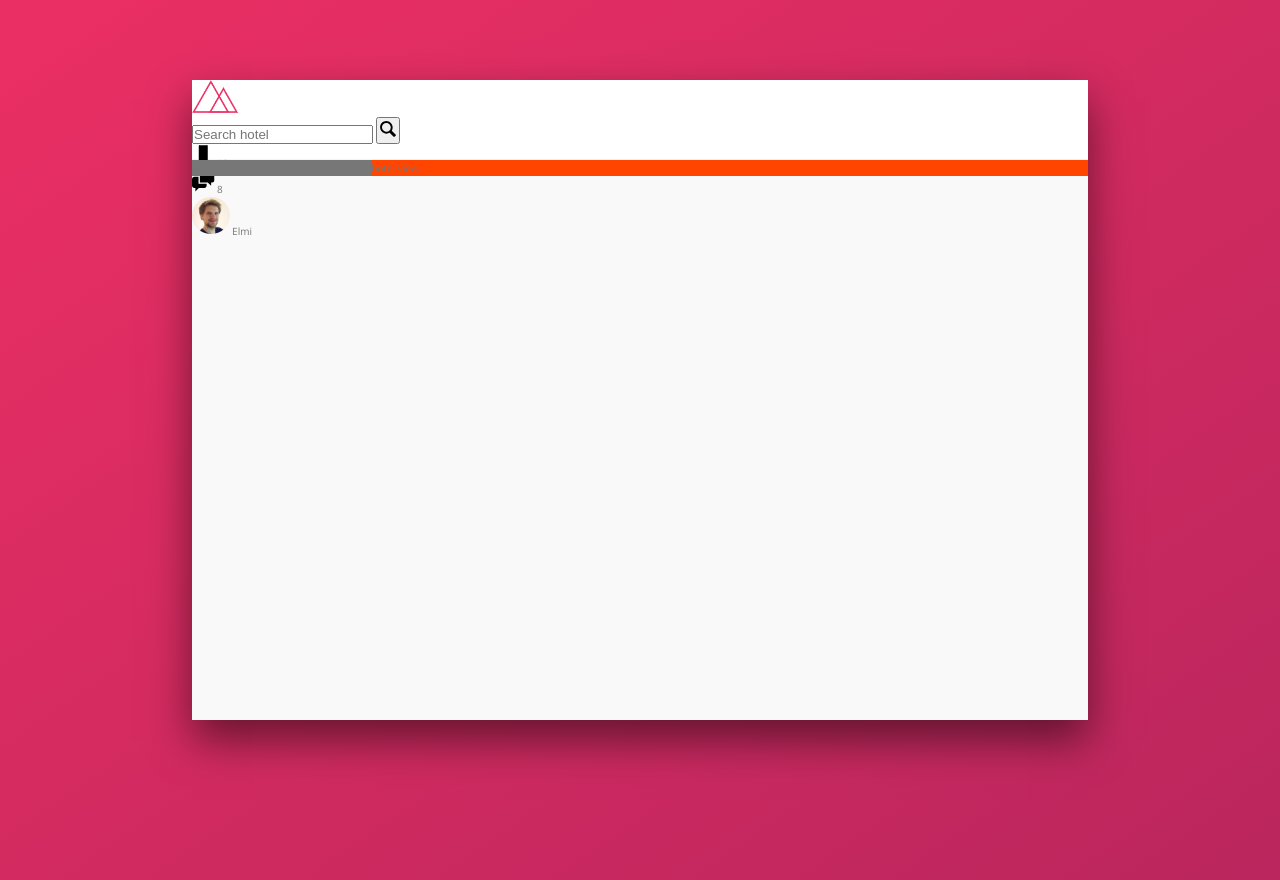
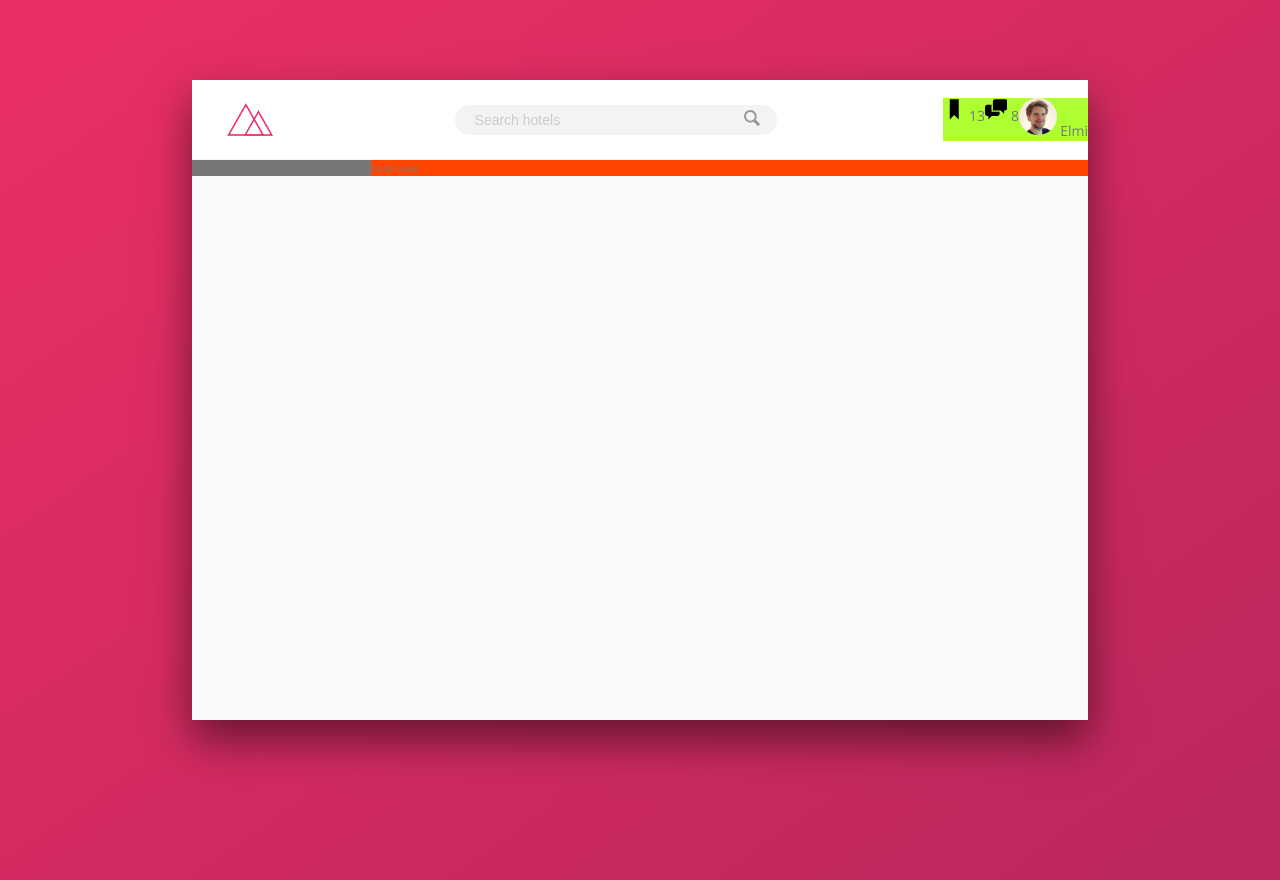
Before and after one commit to elmi-elmi/Demo-Trillo-sass, a website: page index.html in a window 1280 px wide. Drawn offline with nearby package versions, Linux system fonts and the light colour scheme.

Commit message:
search bar completed

```diff
--- a/index.html
+++ b/index.html
@@ -18,8 +18,8 @@
       <div class="header">
         <img src="./img/logo.png" alt="logo" class="logo" />
         <form action="" class="search">
-          <input type="text" class="search__input" placeholder="Search hotel" />
-          <button class="search__button" type="submit">
+          <input type="text" class="search__input" placeholder="Search hotels" />
+          <button class="search__button" type="button">
             <svg class="search__icon">
               <use xlink:href="./img/sprite.svg#icon-magnifying-glass"></use>
             </svg>
--- a/sass/_componets.scss
+++ b/sass/_componets.scss
@@ -1,18 +1,72 @@
 //logo
 .logo{
   height: 3.25rem;
+  margin-left: 3.5rem;
 }
+
 //search
 .search{
-  &__input{}
-  &__button{}
+  flex:0 0 40%;
+  display: flex;
+  justify-content: center;
+  align-items: center;
+
+  &__input{
+    width: 90%;
+    border:none;
+    padding:0.7rem 2rem;
+
+    font-size: inherit;
+    color: inherit;
+
+
+    background-color: var(--color-Grey-light-2);
+
+    border-radius: 10rem;
+    transition:all 0.3s;
+
+    &:focus{
+      background-color: var(--color-Grey-light-3);
+
+      outline:none;
+      width: 100%;
+    }
+
+    &::-webkit-input-placeholder{
+      font-weight: 100;
+      color: var(--color-Grey-light-4);
+    }
+  }
+
+  &__input:focus + &__button {
+      background-color: var(--color-Grey-light-3);
+  }
+
+  &__input:focus + &__button &__icon {
+    fill: var(--primary-color-dark);
+
+  }
+
+  &__button{
+    margin-left: -3.5rem;
+    border:none;
+    background-color: var(--color-Grey-light-2);
+
+  }
+
   &__icon{
     height: 2rem;
     width: 2rem;
+    fill: var(--color-Grey-dark-3);
+    transition:all 0.4s
+
   }
 }
+
 //user notification
 .user-nav{
+  background-color: greenyellow;
+  display: flex;
   &__icon-box{}
   &__icon{
     height: 2.25rem;
@@ -23,7 +77,6 @@
   &__user-photo{
     height: 3.75rem;
     border-radius: 50%;
-
   }
   &__user-name{}
 }
--- a/sass/_layout.scss
+++ b/sass/_layout.scss
@@ -7,6 +7,10 @@
 }
 
 .header{
+  display:flex;
+  justify-content:space-between;
+  align-items: center;
+  font-size: 1.4rem;
   height: 10vh;
   background-color:#fff;
   border-bottom: 1px solid var(--color-Grey-light-2);
```
Also changed, not shown: sass/_base.scss (+12 -14 lines), css/style.css, 3 other files.
